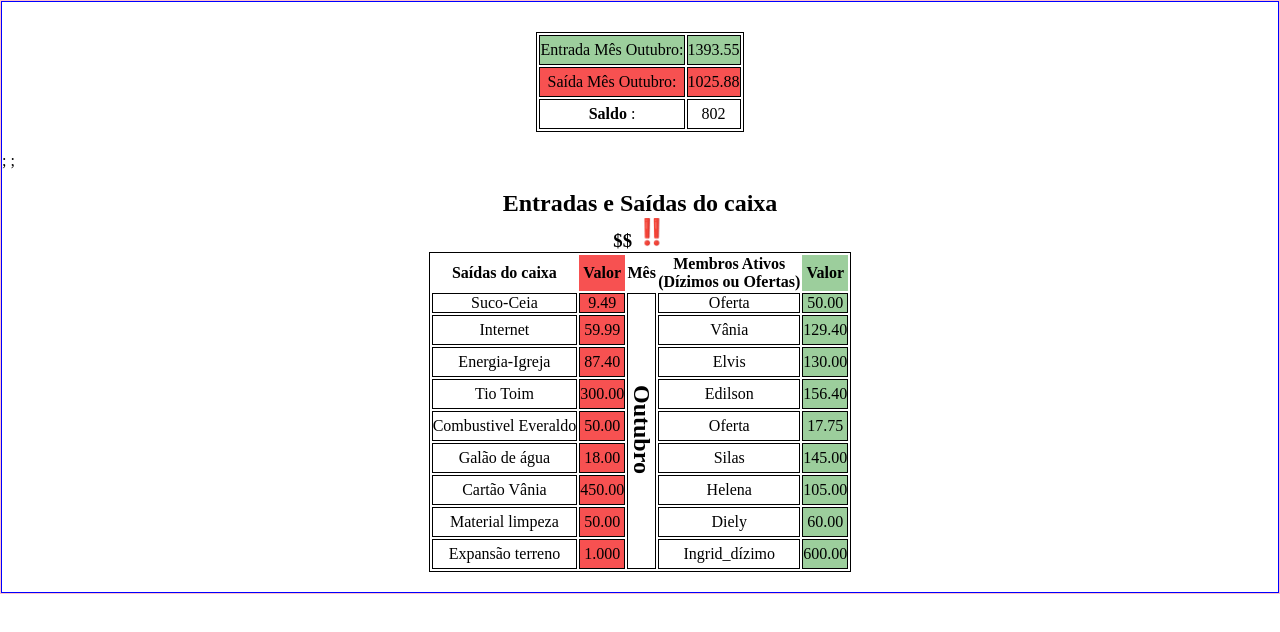
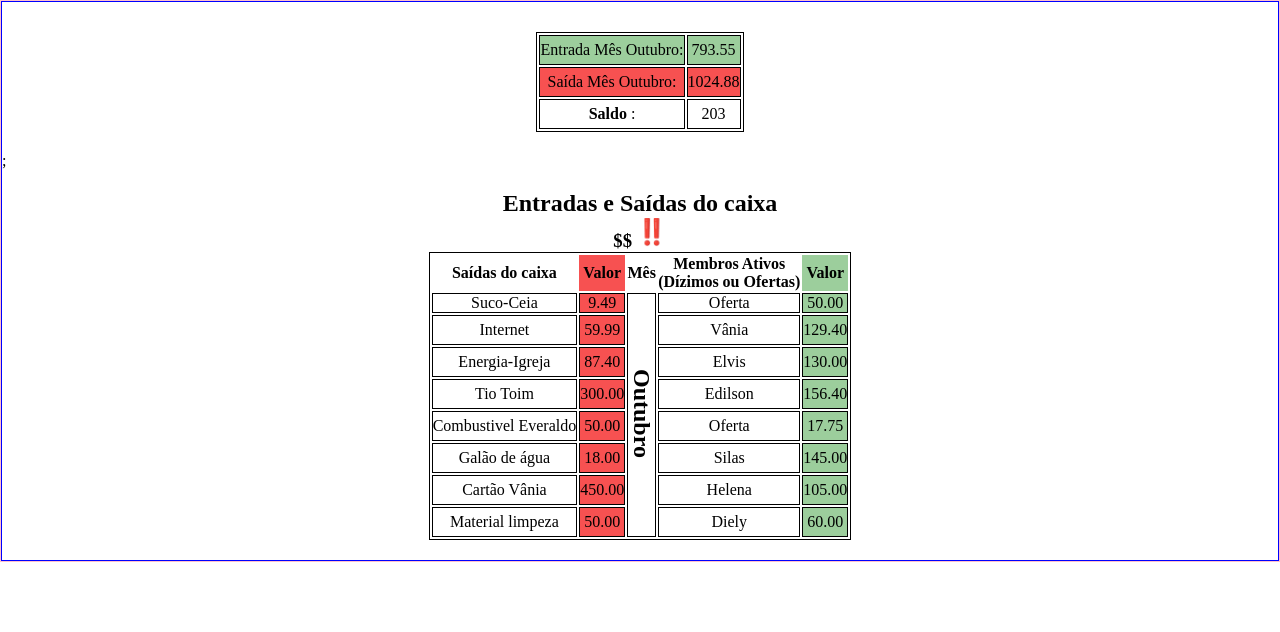
Before and after one commit to Edyylson/outubro, a plain HTML site: page index.html in a window 1280 px wide. Drawn offline with nearby package versions, Linux system fonts and the light colour scheme.

Commit message:
atualizando

```diff
--- a/index.html
+++ b/index.html
@@ -82,7 +82,7 @@
           <td>Suco-Ceia</td>
           <td class="vlsaida">9.49</td>
 
-          <td class="Set" rowspan="25"><b style="writing-mode: vertical-rl;">
+          <td class="Set" rowspan="35"><b style="writing-mode: vertical-rl;">
               <h1>Outubro</h1>
             </b></td>
 
@@ -149,14 +149,8 @@
           <td class="vlentrada">60.00</td>;
         </tr>
 
-        <tr class="linha">
-          <td class="gastos">Expansão terreno</td>
-          <td class="vlsaida">1.000</td>
-          <td>Ingrid_dízimo</td>
-          <td class="vlentrada">600.00</td>;
+
         </tr>
-
-
 
 
 
--- a/java.js
+++ b/java.js
@@ -8,16 +8,17 @@ const saida = document.querySelectorAll(".vlsaida");
 const BdGastos = document.getElementsByClassName("gastos");
 
 
-//for (let i = 0; i < 8; i++) {
+
+for (let i = 0; i < 20; i++) {
+
+  try {
 
 
-for (let i = 0; i < 15; i++) {
-
-  try {
-    if (entrada[i].innerHTML > 0) {
+    if (entrada[i].innerHTML || saida.innerHTML > 0) {
       soma = Number(entrada[i].textContent) + soma;
       somaSaida = Number(saida[i].textContent) + somaSaida;
     }
+
   } catch { break };
 
 }
```
